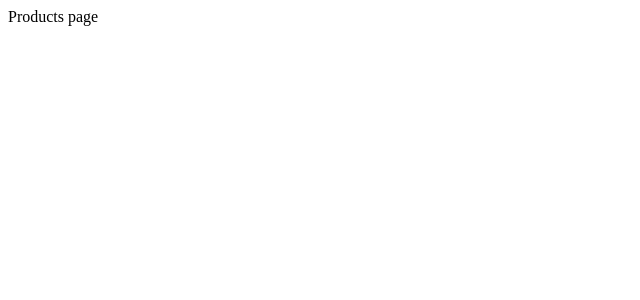
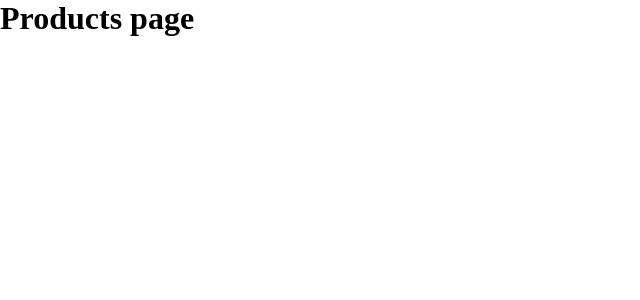
Before and after one commit to seolleung2/nextjs13-beta, a Next.js app: page /products in a window 1280 px wide. Shown: the top 300 px of the page, without its empty margins (0-640 px from the left). Built offline with nearby package versions, Linux system fonts and the light colour scheme.

Commit message:
fix: Static Routing (in pages, v13)

```diff
--- a/src/pages/about.tsx
+++ b/src/app/about/page.tsx
@@ -1,7 +1,7 @@
 import React from "react";
 
 const AboutPage = () => {
-  return <div>About Page</div>;
+  return <h1>About Page</h1>;
 };
 
 export default AboutPage;
--- a/src/pages/contact.tsx
+++ b/src/app/contact/page.tsx
@@ -1,7 +1,7 @@
 import React from "react";
 
 const ContactPage = () => {
-  return <div>ContactPage</div>;
+  return <h1>Contact Page</h1>;
 };
 
 export default ContactPage;
--- a/src/pages/products/index.tsx
+++ b/src/app/products/page.tsx
@@ -1,7 +1,7 @@
 import React from "react";
 
 const ProductsPage = () => {
-  return <div>Products page</div>;
+  return <h1>Products page</h1>;
 };
 
 export default ProductsPage;
--- a/src/pages/products/pants.tsx
+++ b/src/app/products/pants/page.tsx
@@ -1,7 +1,7 @@
 import React from "react";
 
 const PantsPage = () => {
-  return <div>Products - Pants Page</div>;
+  return <h1>Pants</h1>;
 };
 
 export default PantsPage;
```
